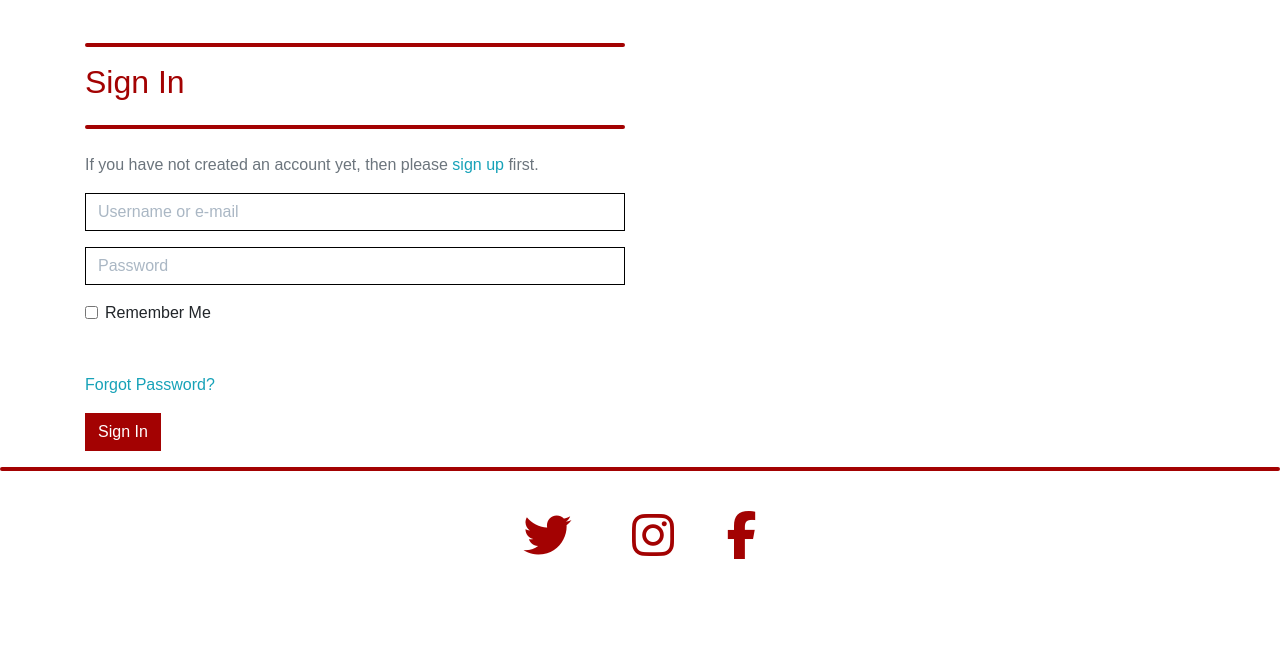
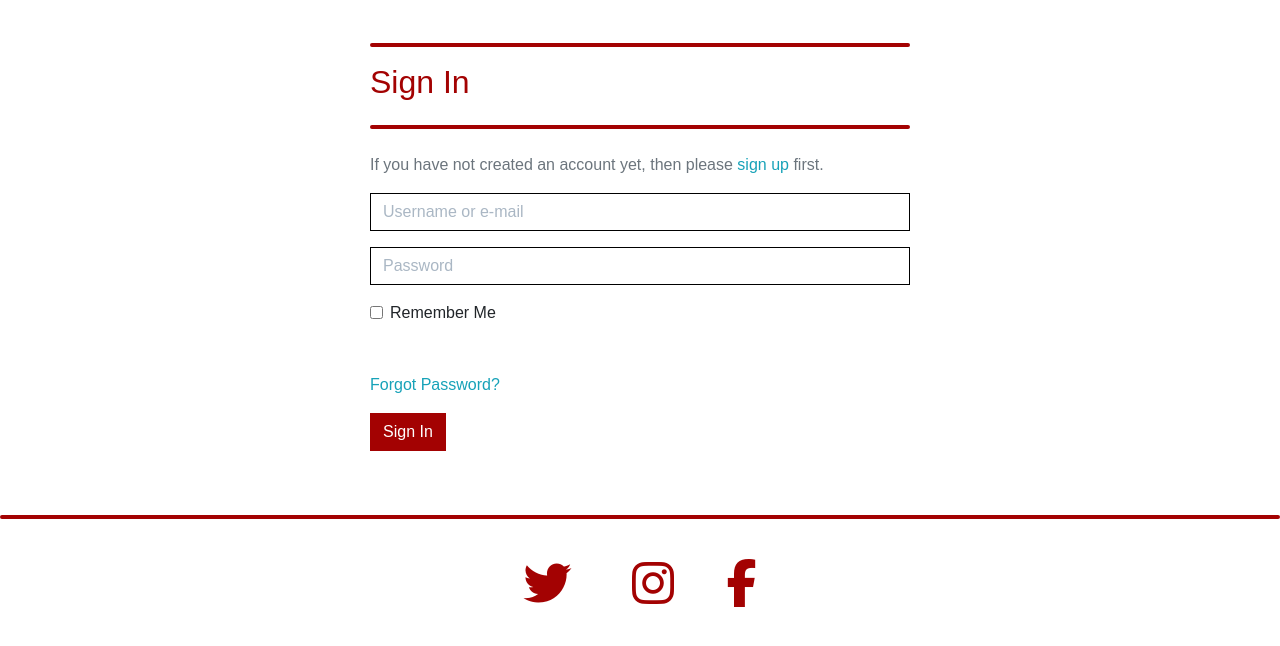
Before and after one commit to Richiefinegan11/finesse_fitness, a Django app: a page that uses templates/allauth/account/base.html in a window 1280 px wide. Shown: the part 128-774 px from the top of the page. Run offline with Django 3.2, Linux system fonts and the light colour scheme; some libraries are stand-ins or nearby versions; some web fonts are replaced.

Commit message:
Centered allauth forms on all devices

```diff
--- a/templates/allauth/account/base.html
+++ b/templates/allauth/account/base.html
@@ -2,8 +2,8 @@
 
 {% block content %}
   <div class="container header-container">
-    <div class="row">
-      <div class="col-6">
+    <div class="row justify-content-center">
+      <div class="col-12 col-lg-6 mb-5">
         <div class="allauth-form-inner-content">
           {% block inner_content %}
 
```
